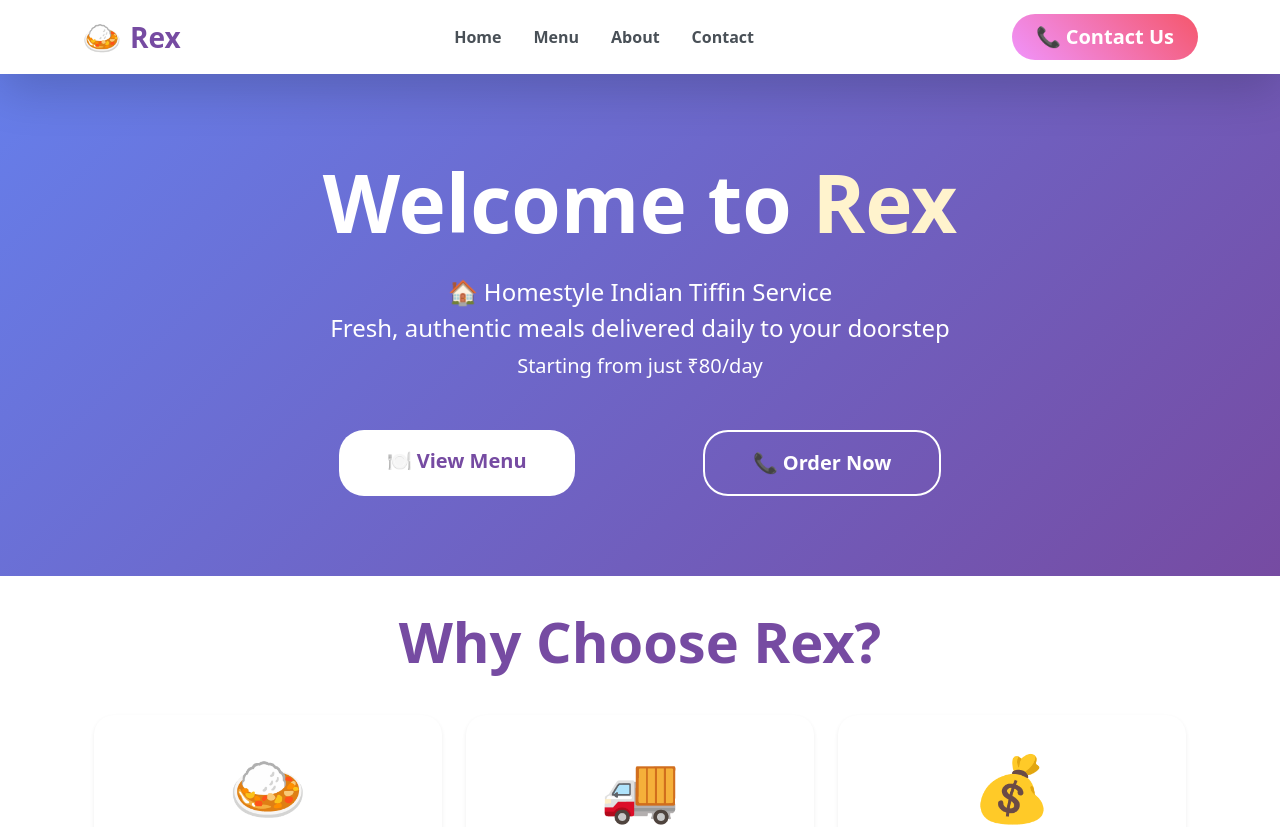
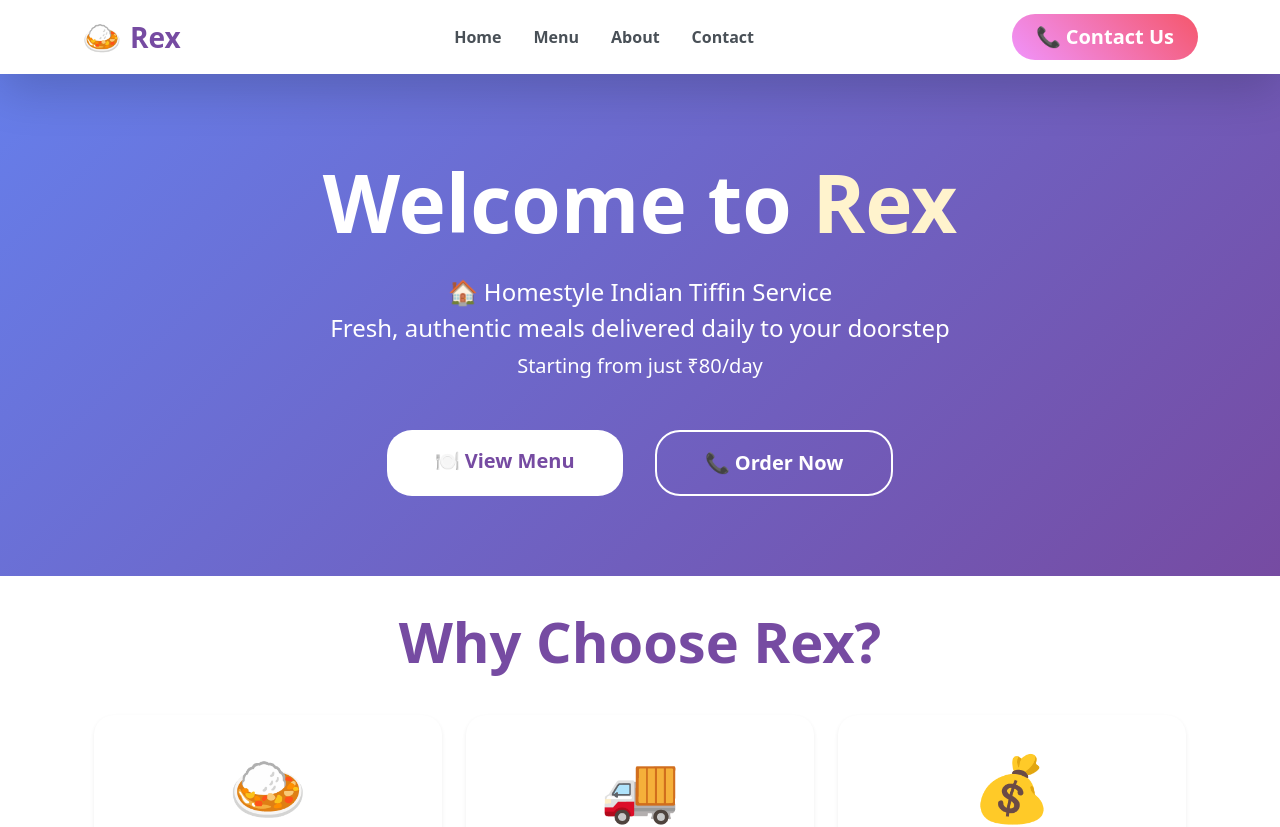
Before and after one commit to ashachodavarapu/rex, an Angular app: page / in a window 1280 px wide. Shown: the top 827 px of the page. Built offline with nearby package versions, Linux system fonts and the light colour scheme.

Commit message:
Reduced gap between View Menu and Order Now buttons

```diff
--- a/src/app/home/home.component.html
+++ b/src/app/home/home.component.html
@@ -9,7 +9,7 @@
       Fresh, authentic meals delivered daily to your doorstep<br>
       <small class="fs-5">Starting from just ₹80/day</small>
     </p>
-    <div class="d-flex justify-content-center" style="gap: 8rem;">
+    <div class="d-flex justify-content-center" style="gap: 2rem;">
       <a href="#menu" class="btn btn-lg px-5 py-3 fw-semibold" style="background: #fff; color: #764ba2; border-radius: 25px; text-decoration: none; border: none;" onmouseover="this.style.color='#f5576c'" onmouseout="this.style.color='#764ba2'" onclick="document.getElementById('menu').scrollIntoView({behavior: 'smooth'});">
         🍽️ View Menu
       </a>
```
